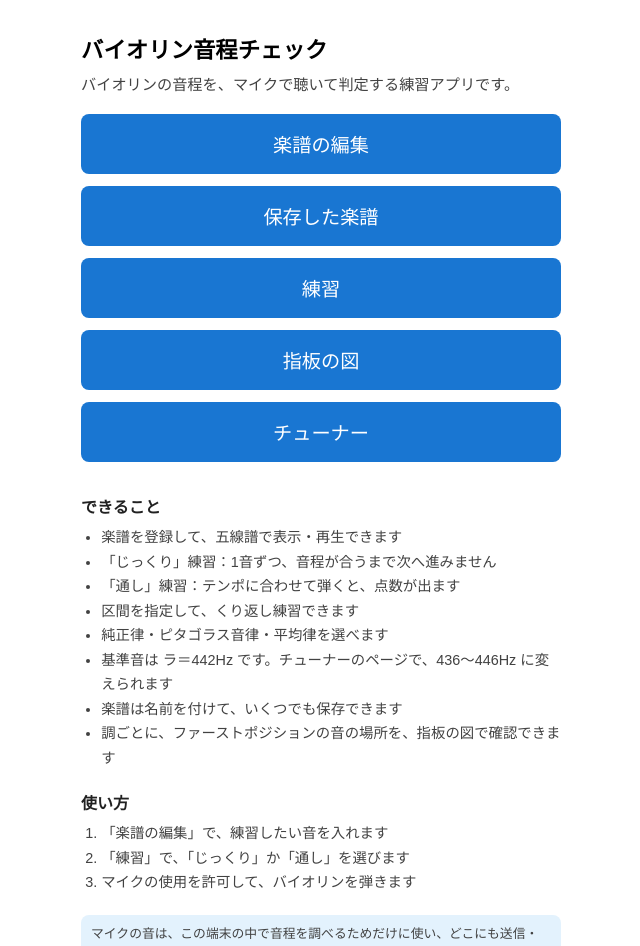
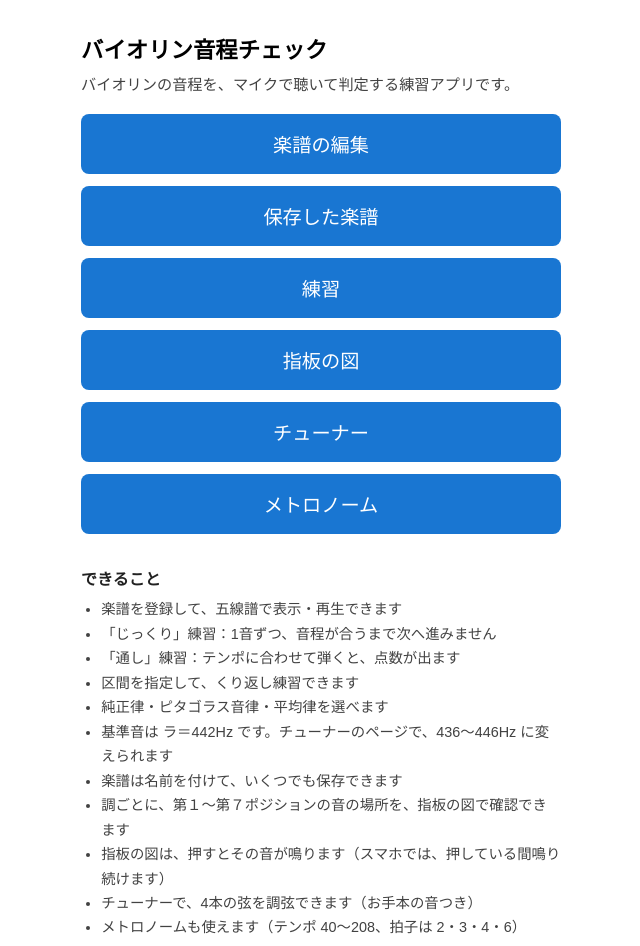
Before and after one commit to Naokichi-T/violin-pitch, a SvelteKit app: page / in a window 1280 px wide. Shown: the top 946 px of the page, without its empty margins (319-959 px from the left). Built offline with nearby package versions, Linux system fonts and the light colour scheme.

Commit message:
ホームにメトロノームへのリンクを追加（できることの説明と、サイトマップも更新）

```diff
--- a/src/routes/+page.svelte
+++ b/src/routes/+page.svelte
@@ -39,6 +39,7 @@
     <a href="/practice">練習</a>
     <a href="/fingerboard">指板の図</a>
     <a href="/tuner">チューナー</a>
+    <a href="/metronome">メトロノーム</a>
   </nav>
 
   <!-- アプリの説明（初めて来た人と、検索エンジンに、何ができるかを伝える） -->
@@ -52,7 +53,10 @@
       <li>純正律・ピタゴラス音律・平均律を選べます</li>
       <li>基準音は ラ＝442Hz です。チューナーのページで、436〜446Hz に変えられます</li>
       <li>楽譜は名前を付けて、いくつでも保存できます</li>
-      <li>調ごとに、ファーストポジションの音の場所を、指板の図で確認できます</li>
+      <li>調ごとに、第１〜第７ポジションの音の場所を、指板の図で確認できます</li>
+      <li>指板の図は、押すとその音が鳴ります（スマホでは、押している間鳴り続けます）</li>
+      <li>チューナーで、4本の弦を調弦できます（お手本の音つき）</li>
+      <li>メトロノームも使えます（テンポ 40〜208、拍子は 2・3・4・6）</li>
     </ul>
 
     <h2>使い方</h2>
```
Also changed, not shown: 1 other file (tests, documents, lock files or other folders).
